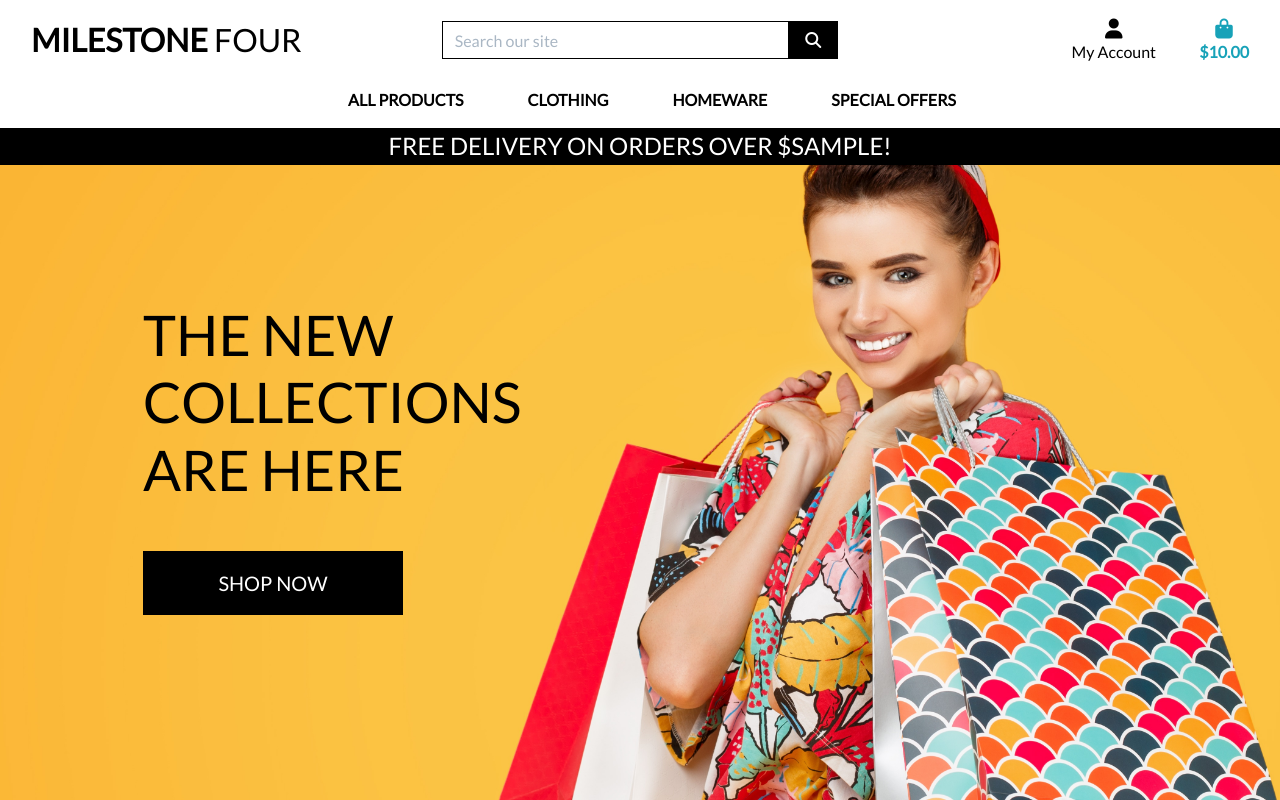
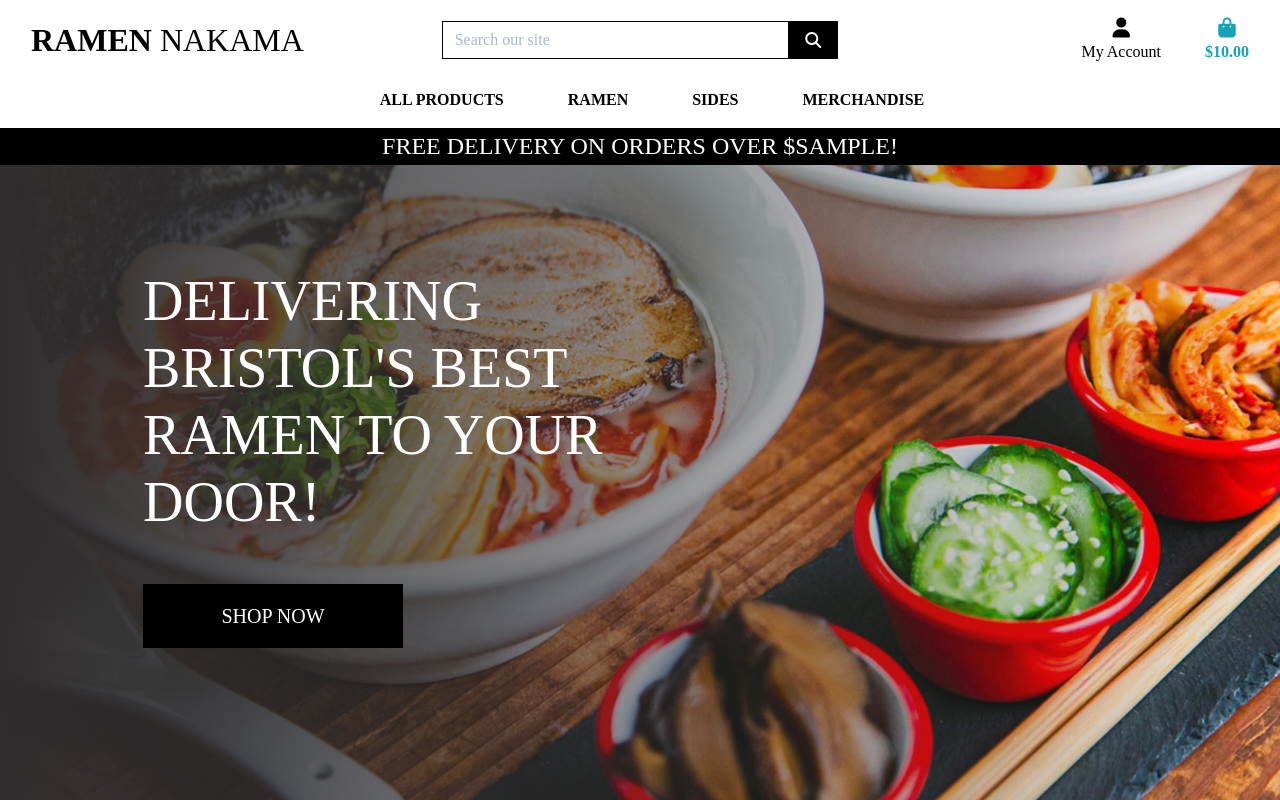
Before and after one commit to p-coughlan/ramen_nakama, a Django app: template home/templates/home/index.html in a window 1280 px wide. Run offline with Django 3.2, Linux system fonts and the light colour scheme; the template is opened without the code that fills it: most values are stand-ins (such as "Sample title", 1, 10 or a date in 2020); some libraries are stand-ins or nearby versions.

Commit message:
Add categories and test products. Update Styling

```diff
--- a/home/templates/home/index.html
+++ b/home/templates/home/index.html
@@ -14,8 +14,8 @@
     <div class="container h-100">
         <div class="row h-100">
             <div class="col-7 col-md-6 my-auto">
-                <h1 class="display-4 logo-font text-black">
-                    The new collections are here
+                <h1 class="display-4 logo-font text-white">
+                    <strong>Delivering Bristol's Best Ramen to your Door!</strong>
                 </h1>
                 <div class="my-5">
                     <h4>
--- a/static/css/base.css
+++ b/static/css/base.css
@@ -3,11 +3,12 @@ html {
 }
 
 body {
-    background: url('/media/homepage_background_cropped.jpg') no-repeat center center fixed;
+    background: linear-gradient(to right, rgba(47, 44, 45, 1), rgba(0, 0, 0, 0)),
+                url('/media/hero.jpg') no-repeat center center fixed;
     background-size: cover;
     height: calc(100vh - 164px);
     color: #555;
-    font-family: 'Lato';
+    font-family: 'Skia';
 }
 
 /* from Bulma */
--- a/templates/base.html
+++ b/templates/base.html
@@ -42,7 +42,7 @@
   {% block extra_js %}
   {% endblock %}
 
-  <title>Milestone Four {% block extra_title %}{% endblock %}</title>
+  <title>Ramen Delivery in Bristol {% block extra_title %}{% endblock %}</title>
 </head>
 
 <body>
@@ -50,7 +50,7 @@
     <div id="topnav" class="row bg-white pt-lg-2 d-none d-lg-flex">
       <div class="col-12 col-lg-4 my-auto py-1 py-lg-0 text-center text-lg-left">
         <a href="{% url 'home' %}" class="nav-link main-logo-link">
-          <h2 class="logo-font text-black my-0"><strong>Milestone</strong> Four</h2>
+          <h2 class="logo-font text-black my-0"><strong>Ramen</strong> Nakama</h2>
         </a>
       </div>
       <div class="col-12 col-lg-4 my-auto py-1 py-lg-0">
--- a/templates/includes/main-nav.html
+++ b/templates/includes/main-nav.html
@@ -18,37 +18,31 @@
         </li>
 
         <li class="nav-item dropdown">
-            <a class="logo-font font-weight-bold nav-link text-black mr-5" href="#" id="clothing-link" data-toggle="dropdown" aria-haspopup="true" aria-expanded="false">
-                Clothing
+            <a class="logo-font font-weight-bold nav-link text-black mr-5" href="#" id="ramen-link" data-toggle="dropdown" aria-haspopup="true" aria-expanded="false">
+                <strong>Ramen</strong>
             </a>
-            <div class="dropdown-menu border-0" aria-labelledby="clothing-link">
-                <a href="{% url 'products' %}?category=activewear,essentials" class="dropdown-item">Activewear &amp; Essentials</a>
-                <a href="{% url 'products' %}?category=jeans" class="dropdown-item">Jeans</a>
-                <a href="{% url 'products' %}?category=shirts" class="dropdown-item">Shirts</a>
-                <a href="{% url 'products' %}?category=activewear,essentials,jeans,shirts" class="dropdown-item">All Clothing</a>
+            <div class="dropdown-menu border-0" aria-labelledby="ramen-link">
+                <a href="{% url 'products' %}?category=meat_ramen" class="dropdown-item">Meat</a>
+                <a href="{% url 'products' %}?category=veg_ramen" class="dropdown-item">Vegetarian</a>
+                <a href="{% url 'products' %}?category=vegan_ramen" class="dropdown-item">Vegan</a>
+                <a href="{% url 'products' %}?category=meat_ramen,veg_ramen,vegan_ramen" class="dropdown-item">All Ramen</a>
             </div>
         </li>
 
         <li class="nav-item dropdown">
-            <a class="logo-font font-weight-bold nav-link text-black mr-5" href="#" id="homeware-link" data-toggle="dropdown" aria-haspopup="true" aria-expanded="false">
-                Homeware
+            <a class="logo-font font-weight-bold nav-link text-black mr-5" href="{% url 'products' %}?category=sides" id="sides-link" data-toggle="" aria-haspopup="" aria-expanded="false">
+                <strong>Sides</strong>
             </a>
-            <div class="dropdown-menu border-0" aria-labelledby="homeware-link">
-                <a href="{% url 'products' %}?category=bed_bath" class="dropdown-item">Bed &amp; Bath</a>
-                <a href="{% url 'products' %}?category=kitchen_dining" class="dropdown-item">Kitchen &amp; Dining</a>
-                <a href="{% url 'products' %}?category=bed_bath,kitchen_dining" class="dropdown-item">All Homeware</a>
-            </div>
         </li>
 
         <li class="nav-item dropdown">
-            <a class="logo-font font-weight-bold nav-link text-black" href="#" id="specials-link" data-toggle="dropdown" aria-haspopup="true" aria-expanded="false">
-                Special Offers
+            <a class="logo-font font-weight-bold nav-link text-black" href="#" id="merch-link" data-toggle="dropdown" aria-haspopup="true" aria-expanded="false">
+                <strong>Merchandise</strong>
             </a>
-            <div class="dropdown-menu border-0" aria-labelledby="specials-link">
-                <a href="{% url 'products' %}?category=new_arrivals" class="dropdown-item">New Arrivals</a>
-                <a href="{% url 'products' %}?category=deals" class="dropdown-item">Deals</a>
-                <a href="{% url 'products' %}?category=clearance" class="dropdown-item">Clearance</a>
-                <a href="{% url 'products' %}?category=new_arrivals,deals,clearance" class="dropdown-item">All Specials</a>
+            <div class="dropdown-menu border-0" aria-labelledby="merch-link">
+                <a href="{% url 'products' %}?category=t_shirts" class="dropdown-item">Ramen Nakama T-Shirts</a>
+                <a href="{% url 'products' %}?category=tea_towels" class="dropdown-item">Tea Towels</a>
+                <a href="{% url 'products' %}?category=t_shirts,tea_towels" class="dropdown-item">All Merchandise</a>
             </div>
         </li>
     </ul>
```
Also changed, not shown: media/Ramen-10.jpg (added), media/Ramen-10_g7rpCUD.jpg (added), media/Ramen-9.jpg (added), media/Ramen-9_yDmurKY.jpg (added), media/hero.jpg (added).
